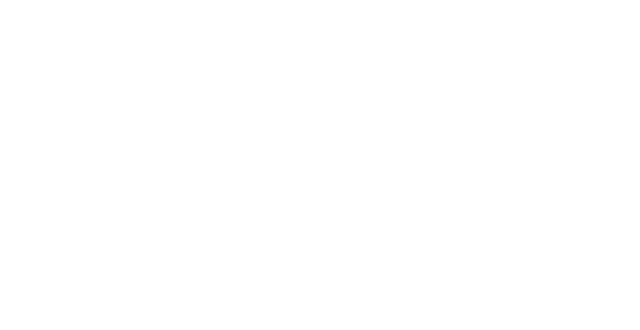
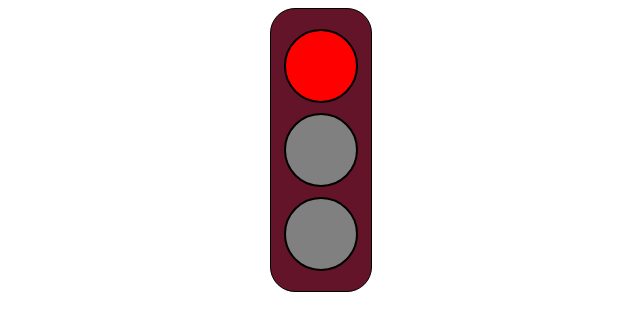
Before and after one commit to cmcappato/Clase5-JS, a plain HTML site: page index.html in a window 1280 px wide. Shown: the whole page, without its empty margins (319-959 px from the left). Drawn offline with Linux system fonts and the light colour scheme.

Commit message:
Version 0.0.3 - Agregue semaforo con colores

```diff
--- a/index.html
+++ b/index.html
@@ -4,9 +4,54 @@
     <meta charset="UTF-8">
     <meta name="viewport" content="width=device-width, initial-scale=1.0">
     <meta http-equiv="X-UA-Compatible" content="ie=edge">
-    <title>Semaforo</title>
+    <title>Semáforo</title>
+    <!-- Ejemplo de semáforo en HTML, CSS Y JavaScript -->
+    <style>
+        .caja-semaforo{
+            width: 80px;
+            padding: 10px;
+            border: 1px solid black;
+            border-radius: 25px;
+            background-color: rgb(100, 20, 40);
+            margin: 0 auto;
+        }
+        .luz-semaforo {
+            width: 50px;
+            height: 50px;
+            border-radius: 50%;
+            background-color: gray;
+            border: 2px solid black;
+            padding: 10px;
+            margin: 0 auto;
+            margin-top: 10px;
+            margin-bottom: 10px;
+        }
+    </style>
 </head>
 <body>
+    <div class = "caja-semaforo">
+        <div class="luz-semaforo" id="red"></div>
+        <div class="luz-semaforo" id="yellow"></div>
+        <div class="luz-semaforo" id="green"></div>
+    </div>
+    <script>
+        function cambiarColorLuzSemaforo(id, prender)
+        {
+            var color = 'grey';
 
+            if (prender == true)
+            {
+                color = id;
+            }
+            document.getElementById(id).style.backgroundColor = color;
+
+            /*
+            document.querySelector('#' + id).style.backgroundColor = color;
+            */
+        }
+        cambiarColorLuzSemaforo('red', true);
+        cambiarColorLuzSemaforo('yellow', !true);
+        cambiarColorLuzSemaforo('green', !true);
+    </script>
 </body>
 </html>
```
